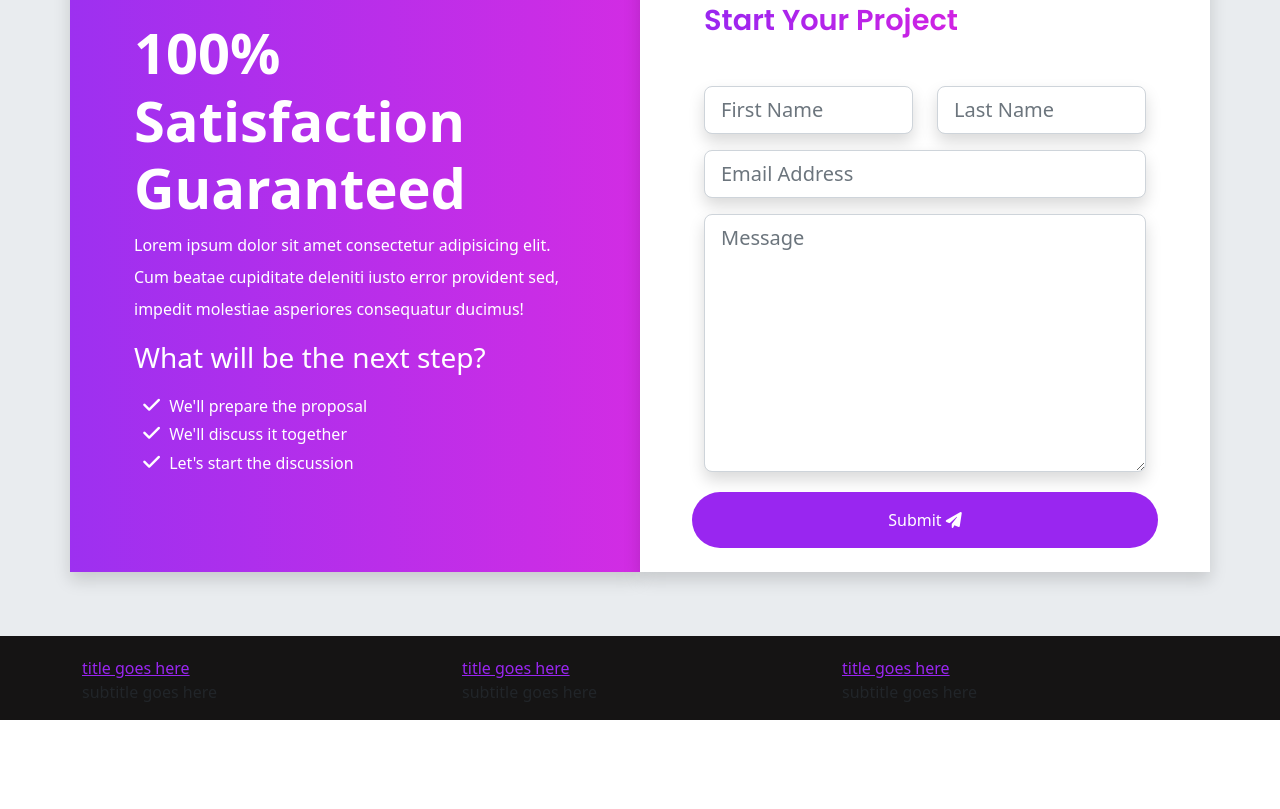
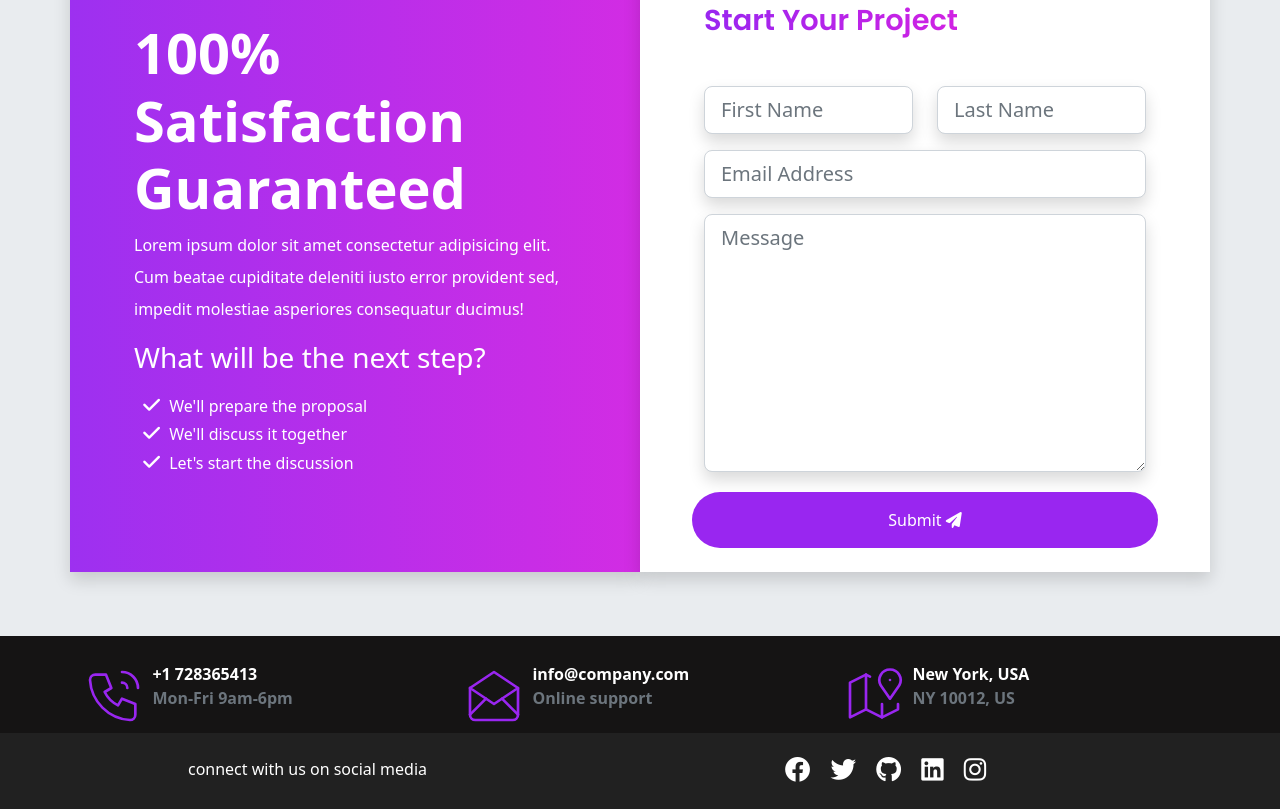
Before and after one commit to LilyMilano/bootstrap5-sass-demo-portfolio, a website: page index.html in a window 1280 px wide. Shown: the part 6562-7371 px from the top of the page. Before the commit the page ends 7282 px from the top, so only its background shows below. Drawn offline with Linux system fonts and the light colour scheme.

Commit message:
Update Footer Section: add and style 'contact box' and 'social media' content

```diff
--- a/index.html
+++ b/index.html
@@ -872,29 +872,86 @@
 			<!-- Emmet: .row>(.col-md-4.col-lg-4.contact-box.pt-1>.contact-box__icon+.contact-box__info>a.contact-box__info--title{title goes here}p.contact-box__info--subtitle{subtitle goes here})*3 -->
 
 			<div class="row">
-	<div class="col-md-4 col-lg-4 contact-box pt-1">
-		<div class="contact-box__icon"></div>
+				<!-- CONTENT FOR THE MOBILE NUMBER  -->
+				<div class="col-md-4 col-lg-4 contact-box pt-1 d-md-block d-lg-flex d-flex">
+					<div class="contact-box__icon">
+						<svg xmlns="http://www.w3.org/2000/svg" class="icon icon-tabler icon-tabler-phone-call"
+							viewBox="0 0 24 24" stroke-width="1" fill="none" stroke-linecap="round"
+							stroke-linejoin="round">
+							<path stroke="none" d="M0 0h24v24H0z" fill="none" />
+							<path
+								d="M5 4h4l2 5l-2.5 1.5a11 11 0 0 0 5 5l1.5 -2.5l5 2v4a2 2 0 0 1 -2 2a16 16 0 0 1 -15 -15a2 2 0 0 1 2 -2" />
+							<path d="M15 7a2 2 0 0 1 2 2" />
+							<path d="M15 3a6 6 0 0 1 6 6" />
+						</svg>
+					</div>
 					<div class="contact-box__info">
-			<a href="" class="contact-box__info--title">title goes here</a>
-			<p class="contact-box__info--subtitle">subtitle goes here</p>
+						<a href="#" class="contact-box__info--title"> +1 728365413</a>
+						<p class="contact-box__info--subtitle">Mon-Fri 9am-6pm</p>
 					</div>
 				</div>
-	<div class="col-md-4 col-lg-4 contact-box pt-1">
-		<div class="contact-box__icon"></div>
+				<!-- CONTENT FOR EMAIL -->
+				<div class="col-md-4 col-lg-4 contact-box pt-1 d-md-block d-lg-flex d-flex">
+					<div class="contact-box__icon">
+						<svg xmlns="http://www.w3.org/2000/svg" class="icon icon-tabler icon-tabler-mail-opened"
+							viewBox="0 0 24 24" stroke-width="1" fill="none" stroke-linecap="round"
+							stroke-linejoin="round">
+							<path stroke="none" d="M0 0h24v24H0z" fill="none" />
+							<polyline points="3 9 12 15 21 9 12 3 3 9" />
+							<path d="M21 9v10a2 2 0 0 1 -2 2h-14a2 2 0 0 1 -2 -2v-10" />
+							<line x1="3" y1="19" x2="9" y2="13" />
+							<line x1="15" y1="13" x2="21" y2="19" />
+						</svg>
+					</div>
 					<div class="contact-box__info">
-			<a href="" class="contact-box__info--title">title goes here</a>
-			<p class="contact-box__info--subtitle">subtitle goes here</p>
+						<a href="#" class="contact-box__info--title"> info@company.com</a>
+						<p class="contact-box__info--subtitle">Online support</p>
 					</div>
 				</div>
-	<div class="col-md-4 col-lg-4 contact-box pt-1">
-		<div class="contact-box__icon"></div>
+
+				<!-- CONTENT FOR LOCATION -->
+
+				<div class="col-md-4 col-lg-4 contact-box pt-1 d-md-block d-lg-flex d-flex">
+					<div class="contact-box__icon">
+						<svg xmlns="http://www.w3.org/2000/svg" class="icon icon-tabler icon-tabler-map-2"
+							viewBox="0 0 24 24" stroke-width="1" fill="none" stroke-linecap="round"
+							stroke-linejoin="round">
+							<path stroke="none" d="M0 0h24v24H0z" fill="none" />
+							<line x1="18" y1="6" x2="18" y2="6.01" />
+							<path d="M18 13l-3.5 -5a4 4 0 1 1 7 0l-3.5 5" />
+							<polyline points="10.5 4.75 9 4 3 7 3 20 9 17 15 20 21 17 21 15" />
+							<line x1="9" y1="4" x2="9" y2="17" />
+							<line x1="15" y1="15" x2="15" y2="20" />
+						</svg>
+					</div>
 					<div class="contact-box__info">
-			<a href="" class="contact-box__info--title">title goes here</a>
-			<p class="contact-box__info--subtitle">subtitle goes here</p>
+						<a href="" class="contact-box__info--title">New York, USA</a>
+						<p class="contact-box__info--subtitle">NY 10012, US</p>
+					</div>
 				</div>
 			</div>
 		</div>
 
+		<!-- START THE SOCIAL MEDIA CONTENT -->
+
+		<div class="footer-sm" style="background-color: #212121">
+			<!-- .container>.row.py-4.text-center -->
+			<div class="container">
+				<div class="row py-4 text-center text-white">
+					<!-- .col-lg-5.col-md-6.mb-4 -->
+					<div class="col-lg-5 col-md-6 mb-4 mb-md-0">
+						connect with us on social media
+					</div>
+					<div class="col-lg-7 col-md-6">
+						<!-- a>i.fab.fa-facebook -->
+						<a href="#"><i class="fab fa-facebook"></i></a>
+						<a href="#"><i class="fab fa-twitter"></i></a>
+						<a href="#"><i class="fab fa-github"></i></a>
+						<a href="#"><i class="fab fa-linkedin"></i></a>
+						<a href="#"><i class="fab fa-instagram"></i></a>
+					</div>
+				</div>
+			</div>
 		</div>
 	</footer>
 
--- a/scss/sections/_footer.scss
+++ b/scss/sections/_footer.scss
@@ -5,3 +5,59 @@
 	padding-top: 1rem;
 	background-color: $footer;
 }
+
+// STYLE THE CONTACT-BOX CONTENT
+.contact-box {
+	position: relative;
+
+	&__icon {
+		width: 2rem;
+		stroke: $primary;
+		padding-top: 0.5rem;
+
+		@include media-breakpoint-up(sm) {
+			width: 4rem;
+		}
+	}
+
+	&__info {
+		padding: 0.4rem;
+		font-weight: 600;
+
+		&--title {
+			color: $white;
+			text-decoration: none;
+			font-size: 1rem;
+
+			@include media-breakpoint-up(sm) {
+				width: 1.4rem;
+			}
+		}
+
+		&--subtitle {
+			font-size: 0.8rem;
+			color: $gray-600;
+			text-decoration: none;
+
+			@include media-breakpoint-up(sm) {
+				font-size: 1rem;
+			}
+		}
+	}
+}
+
+// STYLE THE SOCIAL MEDIA SECTION
+.footer-sm {
+    a{
+        color: $white;
+
+        i{
+            font-size: 1rem;
+            margin-left: 1rem;
+
+            @include media-breakpoint-up(sm){
+                font-size: 1.6rem;
+            }
+        }
+    }
+}
```
Also changed, not shown: assets/css/style.css, 1 other file. Lines whose indentation alone changed are shown as unchanged.
